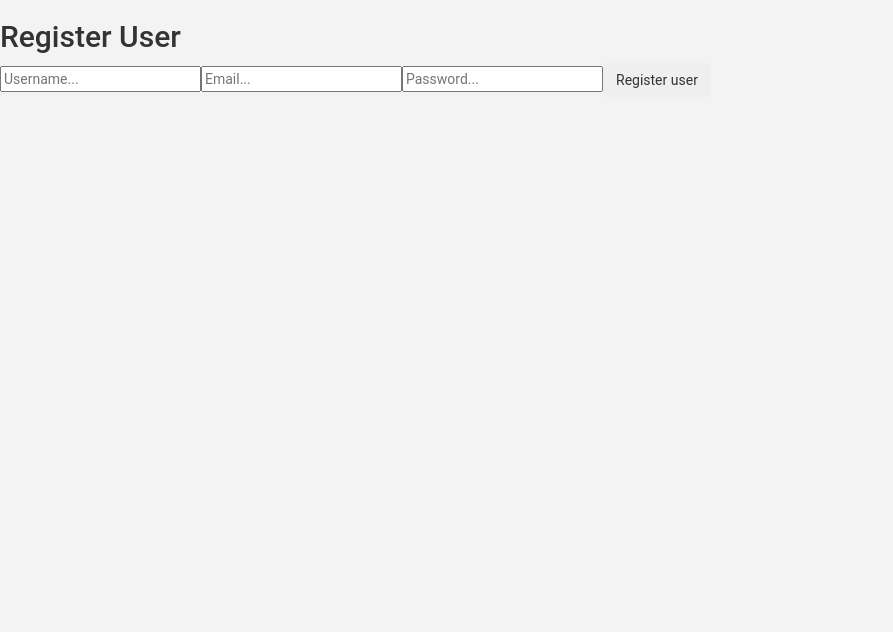
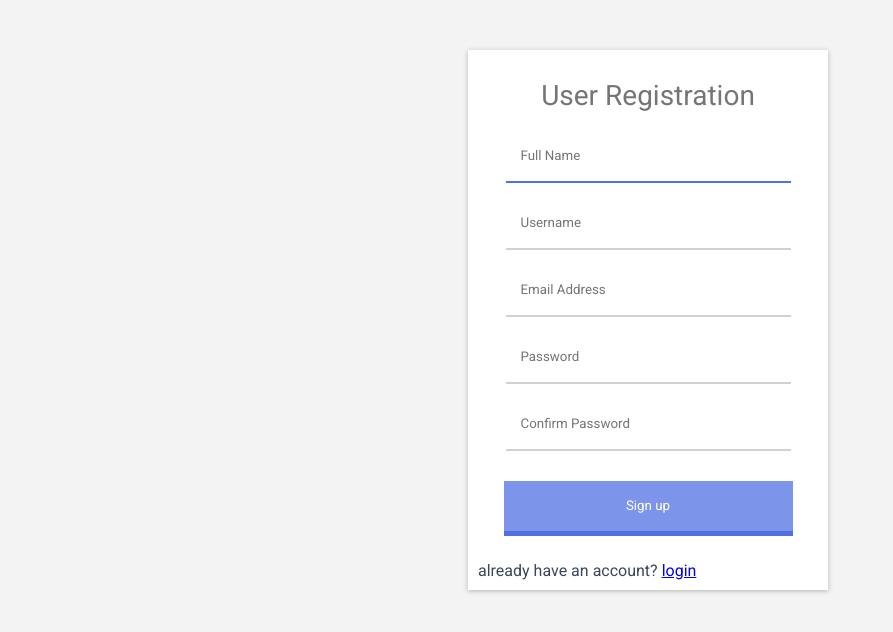
Before and after one commit to victorjambo/WeConnect-React, a React (Create React App) app: page /signup in a window 1280 px wide. Shown: the top 632 px of the page, without its empty margins (0-893 px from the left). Built offline with nearby package versions, Linux system fonts and the light colour scheme.

Commit message:
[Fixes #156323187] Add styling to registration form

```diff
--- a/public/index.html
+++ b/public/index.html
@@ -9,8 +9,6 @@
       homescreen on Android. See https://developers.google.com/web/fundamentals/engage-and-retain/web-app-manifest/
     -->
     <meta http-equiv="X-UA-Compatible" content="IE=edge">
-    <link rel="stylesheet" href="https://maxcdn.bootstrapcdn.com/bootstrap/3.3.7/css/bootstrap.min.css" integrity="sha384-BVYiiSIFeK1dGmJRAkycuHAHRg32OmUcww7on3RYdg4Va+PmSTsz/K68vbdEjh4u" crossorigin="anonymous">
-    <link href="https://fonts.googleapis.com/css?family=Roboto+Mono:400,400i" rel="stylesheet">
 
     <link rel="manifest" href="%PUBLIC_URL%/manifest.json">
     <link rel="shortcut icon" href="%PUBLIC_URL%/favicon.ico">
--- a/src/Auth/Register.jsx
+++ b/src/Auth/Register.jsx
@@ -1,5 +1,6 @@
 import React, { Component } from 'react';
 import request from 'superagent';
+import { Link } from 'react-router-dom';
 
 class Register extends Component {
     constructor(props) {
@@ -49,34 +50,25 @@ class Register extends Component {
 
     render() {
         return(
-          <div>
-            <h2>Register User</h2>
-            <div className="formWrapper">
+            <div className="container push">
 
-                <input
-                name="username"
-                type="text"
-                placeholder="Username..."
-                value={this.state.username}
-                onChange={this.logChange}/>
+              <div className="registration signup">
+                <form id="signup" method="post" action="">
+                  <h1>User Registration</h1>
+                  <input type="text" placeholder="Full Name" autoFocus="autofocus" className="input pass" onChange={this.logChange}/>
+                  <input name="username" type="text" placeholder="Username" className="input pass" onChange={this.logChange} value={this.state.username}/>
+                  <input name="email" type="email" placeholder="Email Address" className="input pass" onChange={this.logChange} value={this.state.email}/>
+                  <input name="password" type="password" placeholder="Password" className="input pass" onChange={this.logChange} value={this.state.password}/>
+                  <input name="confirmpassword" type="password" placeholder="Confirm Password" className="input pass" onChange={this.logChange} value={this.state.password}/>
+                  <input type="submit" value="Sign up" className="submit-btn" onClick={this.postRegister}/>
+                </form>
+                <div className="text-center">
+                    already have an account? <Link to="/">login</Link>
+                </div>
+              </div>
 
-                <input
-                name="email"
-                type="text"
-                placeholder="Email..."
-                value={this.state.email}
-                onChange={this.logChange}/>
+            </div>
 
-                <input
-                name="password"
-                type="password"
-                placeholder="Password..."
-                value={this.state.password}
-                onChange={this.logChange}/>
-
-                <button className="btn" onClick={this.postRegister}>Register user</button>
-            </div>
-          </div>
         );
     }
 }
--- a/src/index.css
+++ b/src/index.css
@@ -1,3 +1,4 @@
+@import url('https://fonts.googleapis.com/css?family=Roboto');
 * {
   font-family: Roboto;
 }
```
Also changed, not shown: src/index.js (+4 -5 lines).
